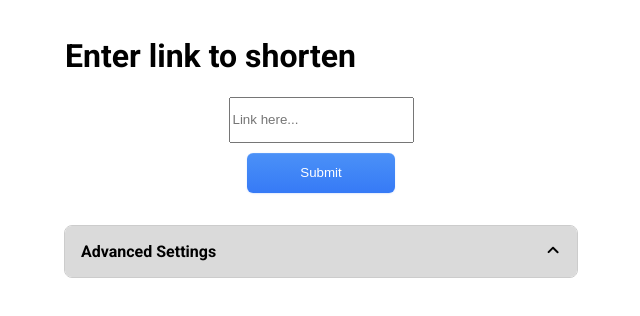
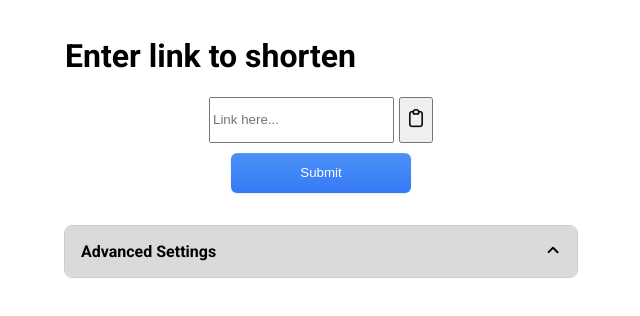
Before and after one commit to JJI579/url-shortener, a Vue app in the folder url-shortener/: page / in a window 1280 px wide. Shown: the top 316 px of the page, without its empty margins (319-959 px from the left). Built offline with nearby package versions, Linux system fonts and the light colour scheme; no server answers; the HTML template or start-up script is replaced by a standard one.

Commit message:
added paste button

```diff
--- a/url-shortener/src/LinkPage.vue
+++ b/url-shortener/src/LinkPage.vue
@@ -75,6 +75,12 @@ function copyToClipboard() {
     }, 500);
 }
 
+function pasteClipboard() {
+    navigator.clipboard.readText().then(text => {
+        inputField.value = text;
+    });
+}
+
 // Advanced Settings
 const customLinkCode = ref("");
 
@@ -85,7 +91,10 @@ const customLinkCode = ref("");
         <div class="center__link link">
             <h1>Enter link to shorten</h1>
             <div class="link__field">
-                <input type="text" placeholder="Link here..." class="link__input" :class="{'link__input--invalid': hasTriedSubmit && inputField != ''}" v-model="inputField">
+                <div class="link__inputs">
+                    <input type="text" placeholder="Link here..." class="link__input" :class="{'link__input--invalid': hasTriedSubmit && inputField != ''}" v-model="inputField">
+                    <button class="link__paste" @click="pasteClipboard"><i class="pi pi-clipboard"></i></button>
+                </div>
                 <button class="link__submit" @click="handleSubmit">Submit</button>
             </div>
             <div class="link__response" v-if="response.trim().length > 0">
@@ -135,8 +144,19 @@ const customLinkCode = ref("");
         gap: 10px;
     }
 
+    &__inputs {
+        width: 100%;
+        display: flex;
+        gap: 5px;
+    }
+
+    &__paste {
+        aspect-ratio: 1/1;
+        font-size: large;
+    }
     &__input {
         height: 2.5rem;
+        flex: 1;
 
     }
 
```
